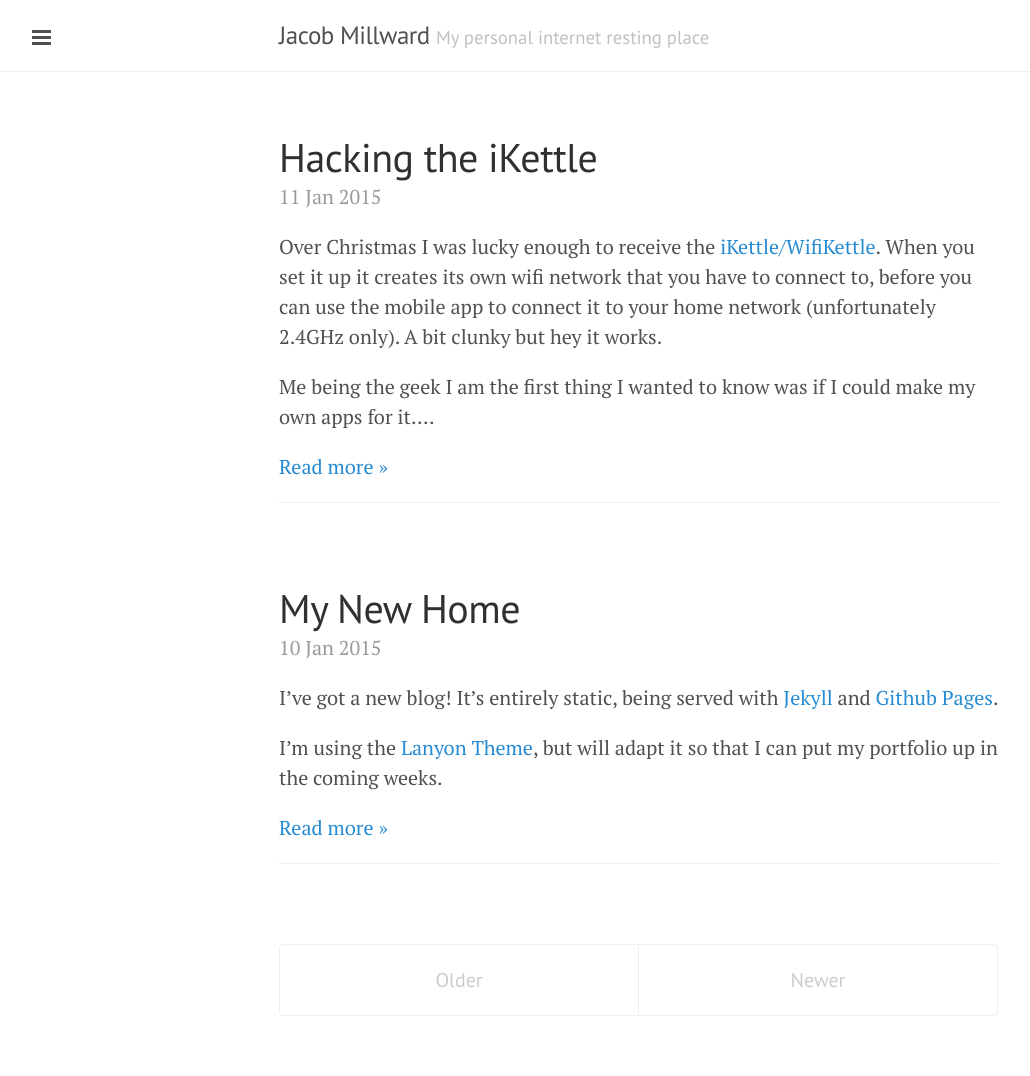
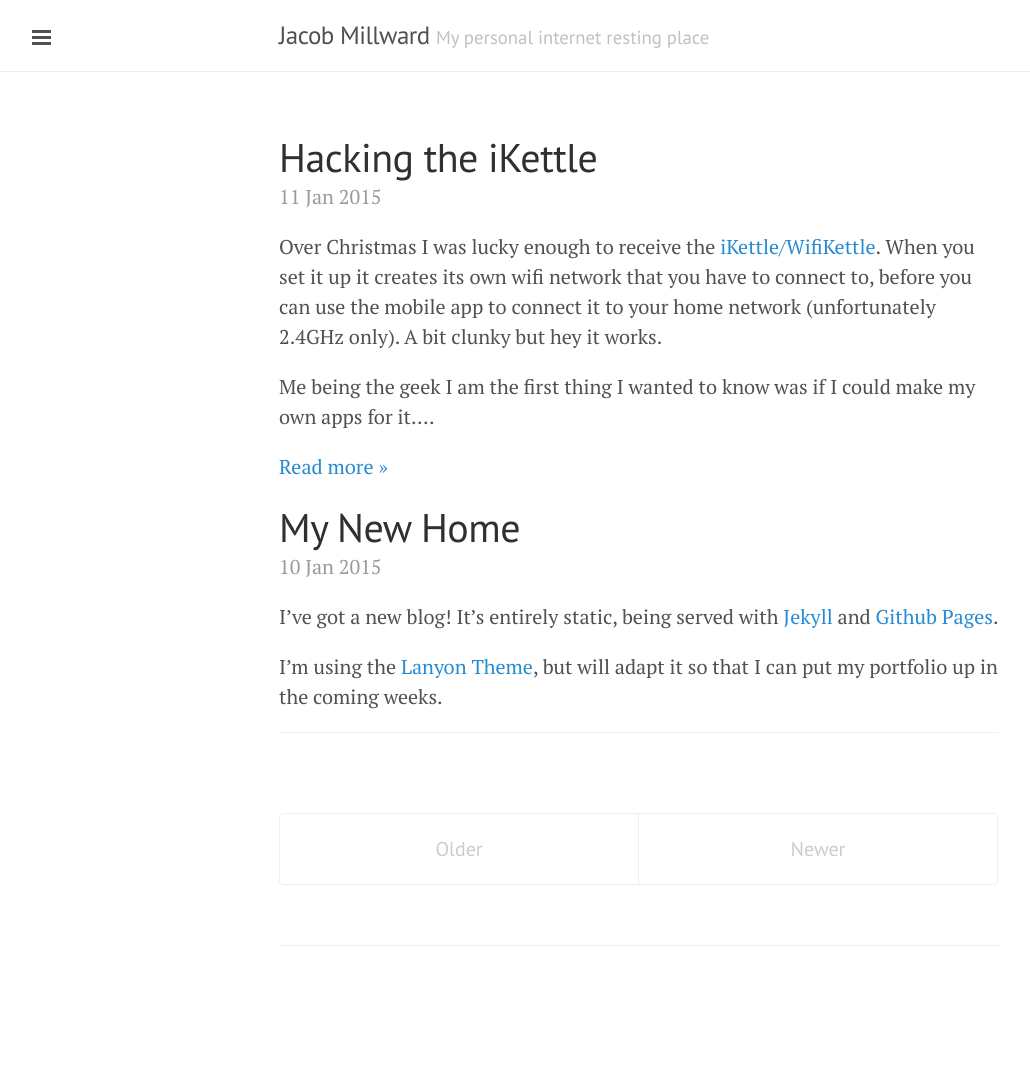
Before and after one commit to JacobMillward/blog, a Jekyll site: the page built from index.html, in a window 1280 px wide. Shown: the whole page, without its empty margins (1-1031 px from the left). Built offline with Jekyll 4.4.1, drawn with Linux system fonts in a browser that asks for light colours; Markdown is read by kramdown in place of the engine named in the settings; the list of posts is cut into pages by our own code; after the commit the page ends 1026 px from its top, so only the background shows below that.

Commit message:
Make 'Read More' conditional on if post has been excerpted

```diff
--- a/index.html
+++ b/index.html
@@ -14,9 +14,11 @@ title: Home
 
     <span class="post-date">{{ post.date | date_to_string }}</span>
 
-    {{ post.content | truncatewords:75}}
+    {% capture excerpt %}{{ post.content | truncatewords:75}}{% endcapture %}
+    {{ excerpt }}
+    {% if excerpt.size != post.content.size %}
     <p><a href="{{post.url}}">Read more &raquo;</a><p>
-  </div>
+    {% endif %}
   {% endfor %}
 </div>
 
```
